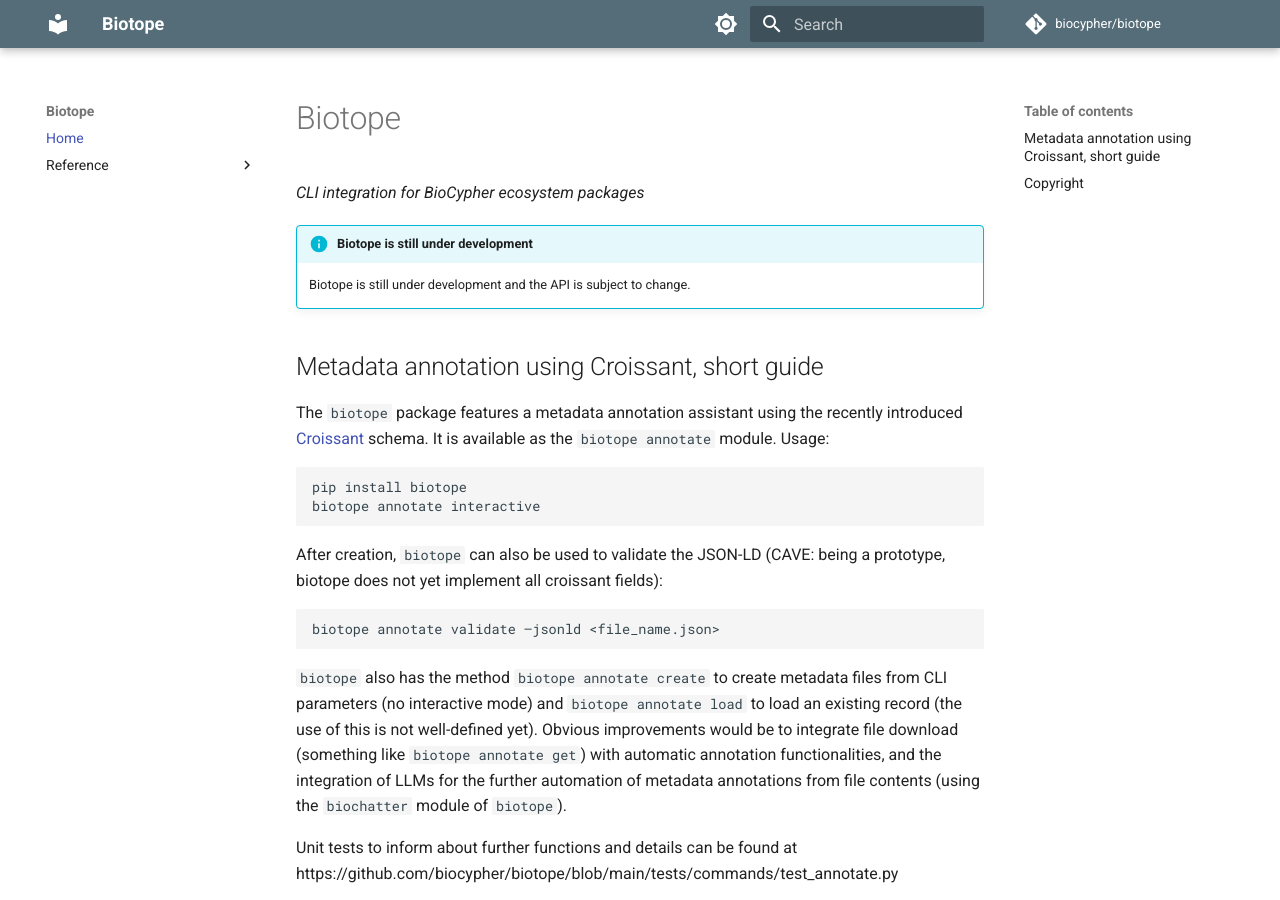
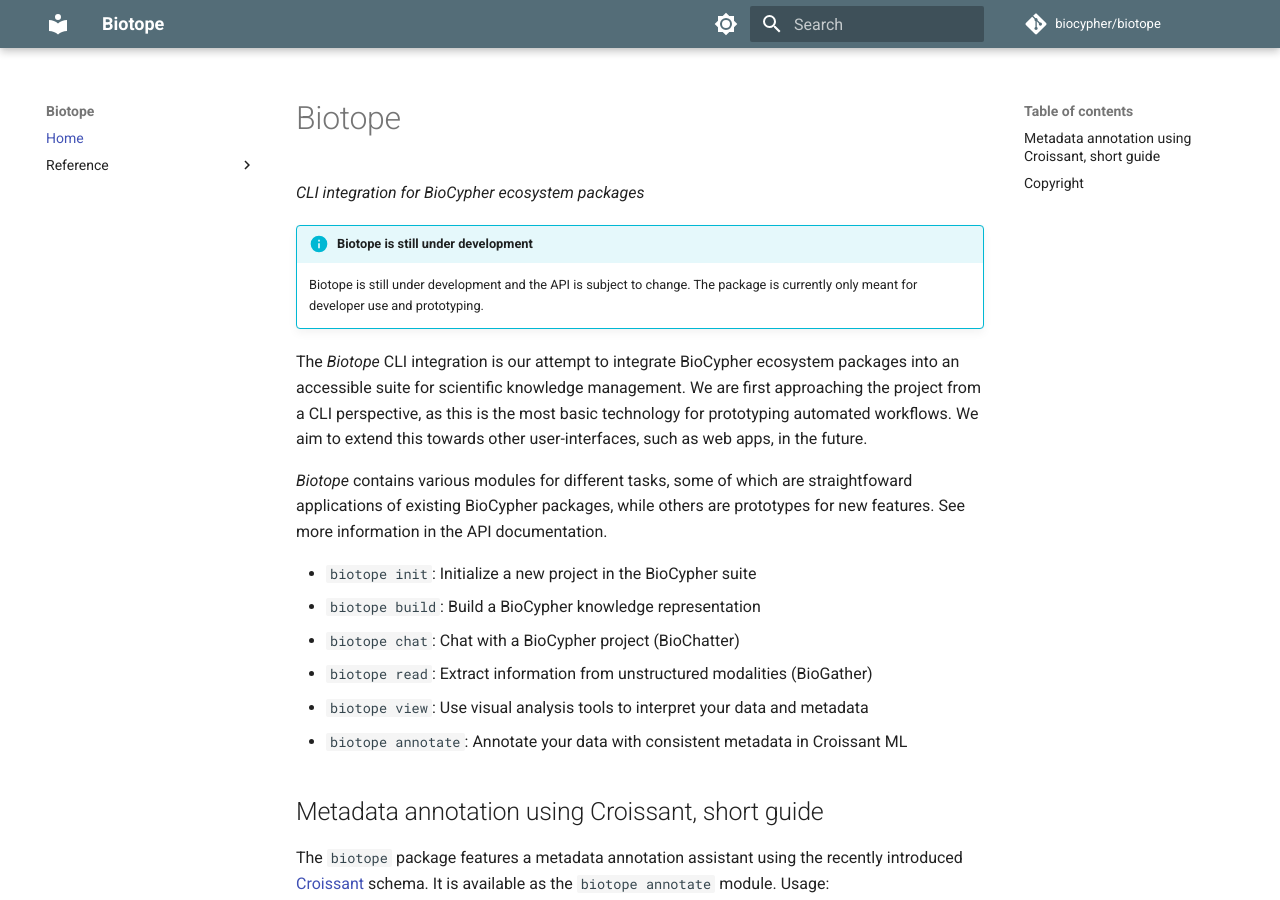
Before and after one commit to heispv/biotope, an MkDocs documentation site: the page built from docs/index.md, in a window 1280 px wide and 900 px high. Built offline with MkDocs 1.6.1 and Material for MkDocs 9.7.7, drawn with Linux system fonts in a browser that asks for light colours; comment, search, counter and statistics services are not loaded.

Commit message:
add mote general info on the pacakge

```diff
--- a/docs/index.md
+++ b/docs/index.md
@@ -5,6 +5,24 @@
 !!! info "Biotope is still under development"
 
     Biotope is still under development and the API is subject to change.
+    The package is currently only meant for developer use and prototyping.
+
+The *Biotope* CLI integration is our attempt to integrate BioCypher ecosystem
+packages into an accessible suite for scientific knowledge management. We are
+first approaching the project from a CLI perspective, as this is the most basic
+technology for prototyping automated workflows. We aim to extend this towards
+other user-interfaces, such as web apps, in the future.
+
+*Biotope* contains various modules for different tasks, some of which are
+straightfoward applications of existing BioCypher packages, while others
+are prototypes for new features. See more information in the API documentation.
+
+- `biotope init`: Initialize a new project in the BioCypher suite
+- `biotope build`: Build a BioCypher knowledge representation
+- `biotope chat`: Chat with a BioCypher project (BioChatter)
+- `biotope read`: Extract information from unstructured modalities (BioGather)
+- `biotope view`: Use visual analysis tools to interpret your data and metadata
+- `biotope annotate`: Annotate your data with consistent metadata in Croissant ML
 
 ## Metadata annotation using Croissant, short guide
 
```
